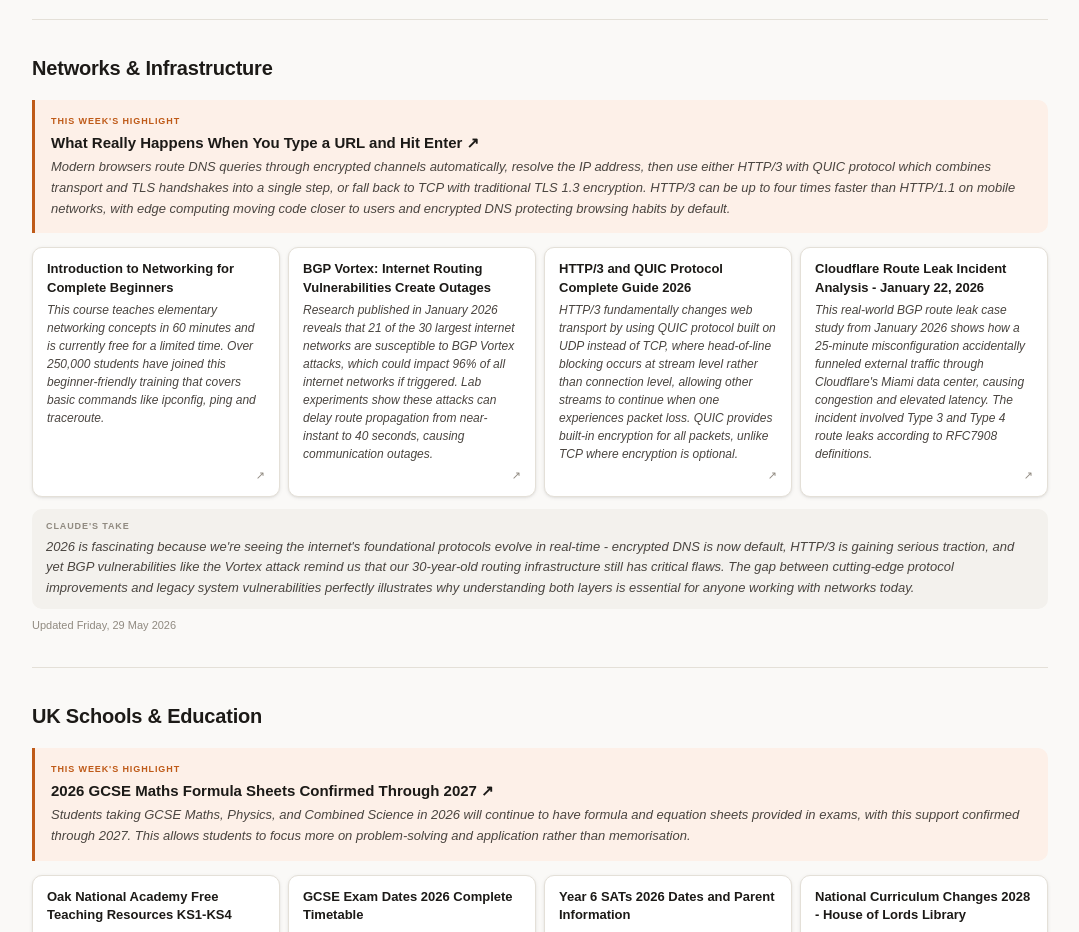
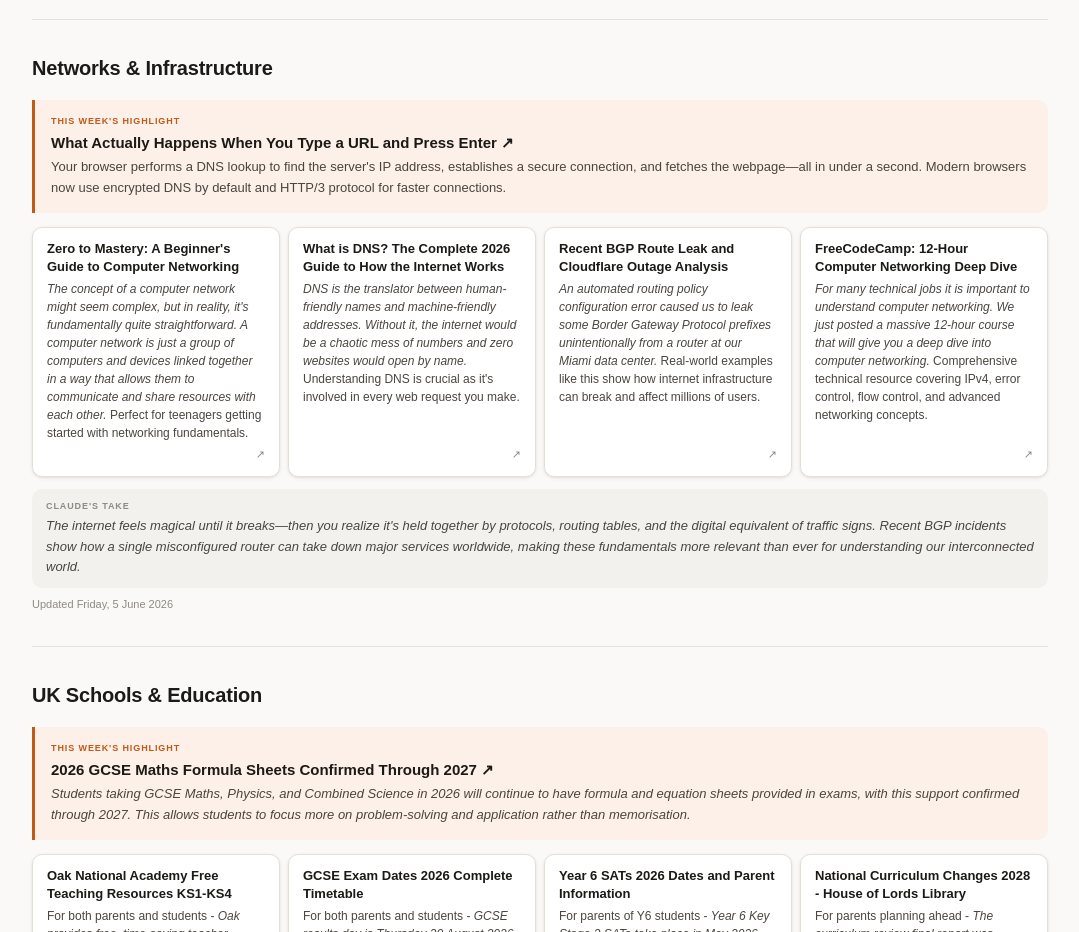
Before and after one commit to funfairlabs-incubator/learning-monkey-switch, a plain HTML site: page index.html in a window 1280 px wide. Shown: the part 4820-5752 px from the top of the page, without its empty margins (100-1179 px from the left). Drawn offline with Linux system fonts and the light colour scheme.

Commit message:
deploy: 2b8480b593026ae7d5f92ecb3718e884ff3cafcf

```diff
--- a/index.html
+++ b/index.html
@@ -322,38 +322,38 @@
     <div class="highlight-card">
       <span class="highlight-label">This week's highlight</span>
       <a href="https://zaina-hala.medium.com/what-actually-happens-when-you-type-a-url-and-press-enter-the-2026-edition-35af25884483" target="_blank" rel="noopener noreferrer" class="highlight-link">
-        What Really Happens When You Type a URL and Hit Enter ↗
+        What Actually Happens When You Type a URL and Press Enter ↗
       </a>
-      <p class="highlight-summary"><cite index="12-2,12-18,12-30,12-34">Modern browsers route DNS queries through encrypted channels automatically, resolve the IP address, then use either HTTP/3 with QUIC protocol which combines transport and TLS handshakes into a single step, or fall back to TCP with traditional TLS 1.3 encryption.</cite> <cite index="12-39,12-6">HTTP/3 can be up to four times faster than HTTP/1.1 on mobile networks, with edge computing moving code closer to users and encrypted DNS protecting browsing habits by default.</cite></p>
+      <p class="highlight-summary">Your browser performs a DNS lookup to find the server's IP address, establishes a secure connection, and fetches the webpage—all in under a second. Modern browsers now use encrypted DNS by default and HTTP/3 protocol for faster connections.</p>
     </div>
     <div class="resources-grid">
 
-    <a href="https://www.udemy.com/course/introduction-to-networking-for-complete-beginners/" target="_blank" rel="noopener noreferrer" class="resource-card">
-      <span class="resource-title">Introduction to Networking for Complete Beginners</span>
-      <span class="resource-why"><cite index="5-17,5-20">This course teaches elementary networking concepts in 60 minutes and is currently free for a limited time.</cite> <cite index="5-4,5-14">Over 250,000 students have joined this beginner-friendly training that covers basic commands like ipconfig, ping and traceroute.</cite></span>
+    <a href="https://zerotomastery.io/blog/introduction-to-networking/" target="_blank" rel="noopener noreferrer" class="resource-card">
+      <span class="resource-title">Zero to Mastery: A Beginner's Guide to Computer Networking</span>
+      <span class="resource-why"><cite index="4-19,4-20">The concept of a computer network might seem complex, but in reality, it's fundamentally quite straightforward. A computer network is just a group of computers and devices linked together in a way that allows them to communicate and share resources with each other.</cite> Perfect for teenagers getting started with networking fundamentals.</span>
       <span class="resource-link-icon">↗</span>
     </a>
-    <a href="https://pulse.internetsociety.org/en/blog/2026/01/bgp-vortex-internet-routing-vortices-create-outages-by-preventing-convergence/" target="_blank" rel="noopener noreferrer" class="resource-card">
-      <span class="resource-title">BGP Vortex: Internet Routing Vulnerabilities Create Outages</span>
-      <span class="resource-why"><cite index="21-8,21-17">Research published in January 2026 reveals that 21 of the 30 largest internet networks are susceptible to BGP Vortex attacks, which could impact 96% of all internet networks if triggered.</cite> <cite index="21-19">Lab experiments show these attacks can delay route propagation from near-instant to 40 seconds, causing communication outages.</cite></span>
-      <span class="resource-link-icon">↗</span>
-    </a>
-    <a href="https://calmops.com/network/http3-quic-protocol-complete-guide/" target="_blank" rel="noopener noreferrer" class="resource-card">
-      <span class="resource-title">HTTP/3 and QUIC Protocol Complete Guide 2026</span>
-      <span class="resource-why"><cite index="31-6,31-8,31-9">HTTP/3 fundamentally changes web transport by using QUIC protocol built on UDP instead of TCP, where head-of-line blocking occurs at stream level rather than connection level, allowing other streams to continue when one experiences packet loss.</cite> <cite index="31-12,31-13">QUIC provides built-in encryption for all packets, unlike TCP where encryption is optional.</cite></span>
+    <a href="https://blog.webhostmost.com/what-is-dns/" target="_blank" rel="noopener noreferrer" class="resource-card">
+      <span class="resource-title">What is DNS? The Complete 2026 Guide to How the Internet Works</span>
+      <span class="resource-why"><cite index="11-28,11-29">DNS is the translator between human-friendly names and machine-friendly addresses. Without it, the internet would be a chaotic mess of numbers and zero websites would open by name.</cite> Understanding DNS is crucial as it's involved in every web request you make.</span>
       <span class="resource-link-icon">↗</span>
     </a>
     <a href="https://blog.cloudflare.com/route-leak-incident-january-22-2026/" target="_blank" rel="noopener noreferrer" class="resource-card">
-      <span class="resource-title">Cloudflare Route Leak Incident Analysis - January 22, 2026</span>
-      <span class="resource-why"><cite index="30-18,30-19,30-20">This real-world BGP route leak case study from January 2026 shows how a 25-minute misconfiguration accidentally funneled external traffic through Cloudflare's Miami data center, causing congestion and elevated latency.</cite> <cite index="30-17">The incident involved Type 3 and Type 4 route leaks according to RFC7908 definitions.</cite></span>
+      <span class="resource-title">Recent BGP Route Leak and Cloudflare Outage Analysis</span>
+      <span class="resource-why"><cite index="23-2,23-3">An automated routing policy configuration error caused us to leak some Border Gateway Protocol prefixes unintentionally from a router at our Miami data center.</cite> Real-world examples like this show how internet infrastructure can break and affect millions of users.</span>
+      <span class="resource-link-icon">↗</span>
+    </a>
+    <a href="https://www.freecodecamp.org/news/computer-networking-fundamentals/" target="_blank" rel="noopener noreferrer" class="resource-card">
+      <span class="resource-title">FreeCodeCamp: 12-Hour Computer Networking Deep Dive</span>
+      <span class="resource-why"><cite index="10-4,10-5">For many technical jobs it is important to understand computer networking. We just posted a massive 12-hour course that will give you a deep dive into computer networking.</cite> Comprehensive technical resource covering IPv4, error control, flow control, and advanced networking concepts.</span>
       <span class="resource-link-icon">↗</span>
     </a>
     </div>
     <div class="claude-take">
       <span class="take-label">Claude's take</span>
-      <p>2026 is fascinating because we're seeing the internet's foundational protocols evolve in real-time - encrypted DNS is now default, HTTP/3 is gaining serious traction, and yet BGP vulnerabilities like the Vortex attack remind us that our 30-year-old routing infrastructure still has critical flaws. The gap between cutting-edge protocol improvements and legacy system vulnerabilities perfectly illustrates why understanding both layers is essential for anyone working with networks today.</p>
+      <p>The internet feels magical until it breaks—then you realize it's held together by protocols, routing tables, and the digital equivalent of traffic signs. Recent BGP incidents show how a single misconfigured router can take down major services worldwide, making these fundamentals more relevant than ever for understanding our interconnected world.</p>
     </div>
-    <div class="section-meta">Updated Friday, 29 May 2026</div>
+    <div class="section-meta">Updated Friday, 5 June 2026</div>
   </section>
 
   <section class="topic-section">
```
